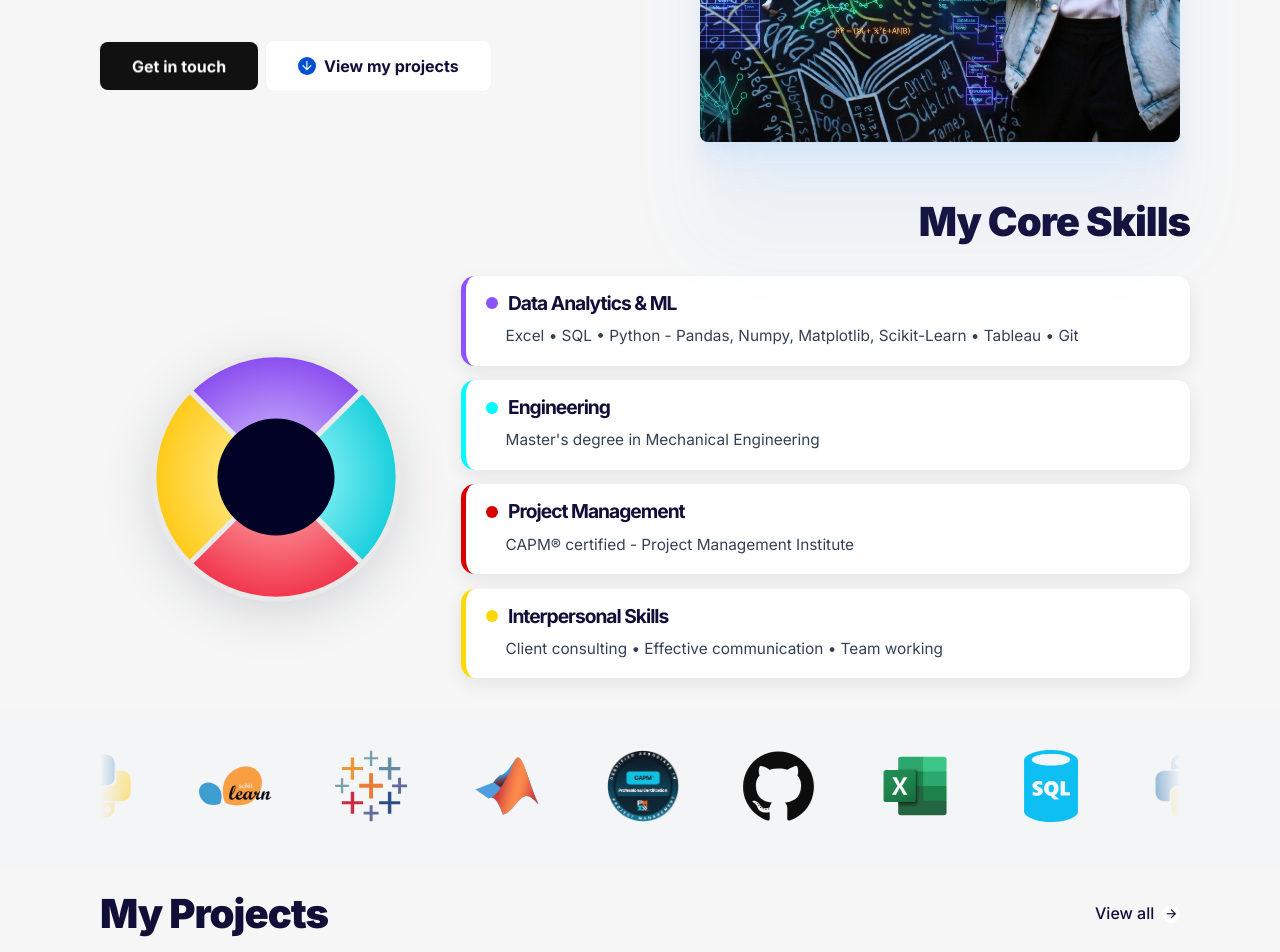
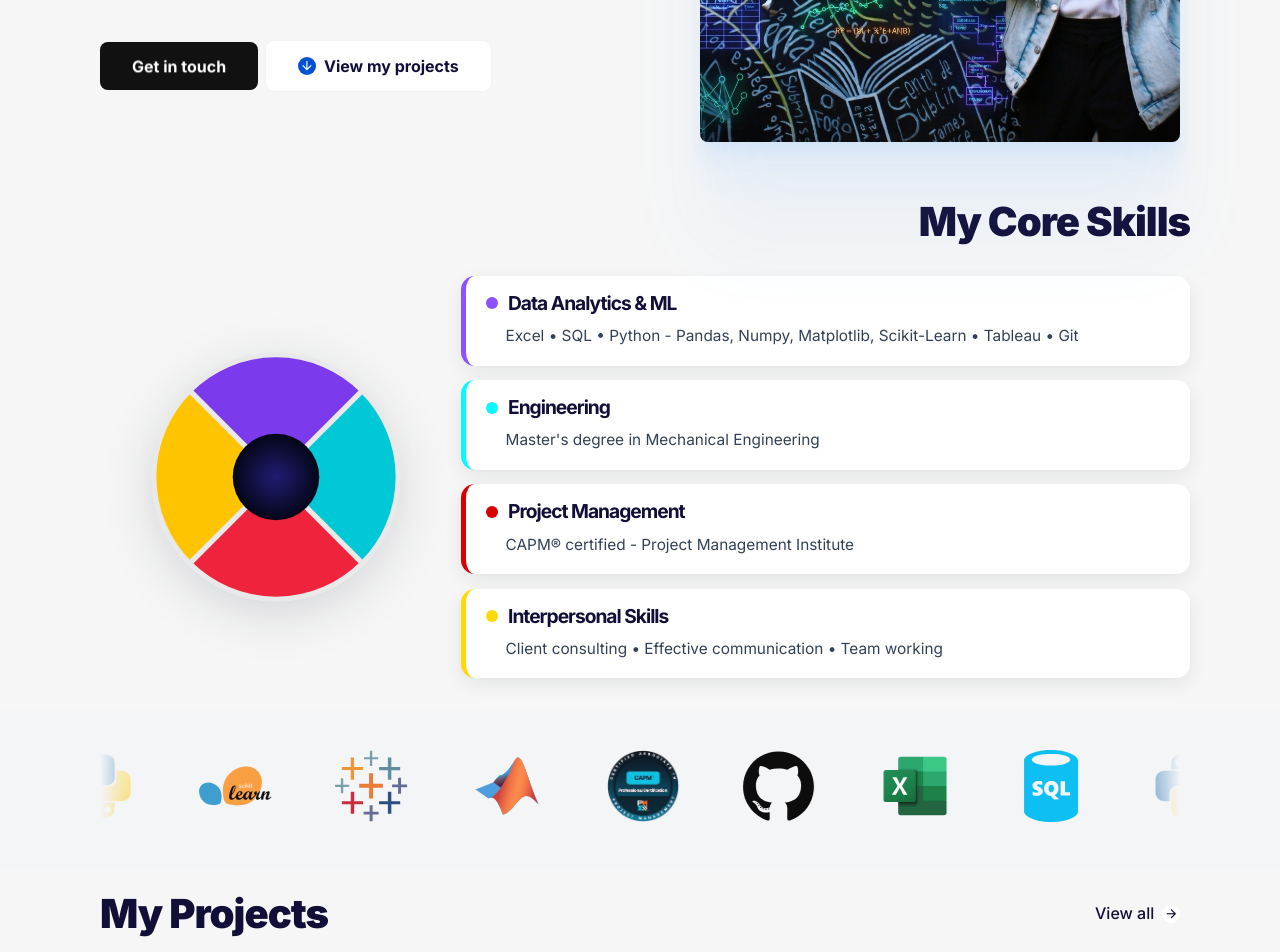
Before and after one commit to gcasarin/gcasarin.github.io, a Jekyll site: the page built from index.html, in a window 1280 px wide. Shown: the part 581-1533 px from the top of the page. Built offline with Jekyll 4.4.1, drawn with Linux system fonts in a browser that asks for light colours; the list of posts is cut into pages by our own code.

Commit message:
Refactor SVG gradients and update pie slice colors

```diff
--- a/_includes/section-skills.html
+++ b/_includes/section-skills.html
@@ -12,25 +12,10 @@
         <div class="pie-wrapper">
           <svg class="skills-pie" viewBox="0 0 220 220" width="280" height="280" role="img" aria-label="Skills breakdown: Data Analytics, Engineering, Project Management, and Interpersonal Skills">
             <defs>
-              <!--Grandienti pie-slices-->
-              <radialGradient id="grad-da" cx="110" cy="110" r="110" gradientUnits="userSpaceOnUse">
-                <stop offset="0%" stop-color="#e0cfff" />
-                <stop offset="100%" stop-color="#7c3aed" />
-              </radialGradient>
-
-              <radialGradient id="grad-eng" cx="110" cy="110" r="110" gradientUnits="userSpaceOnUse">
-                <stop offset="0%" stop-color="#b8ffff" />
-                <stop offset="100%" stop-color="#00c8d7" />
-              </radialGradient>
-
-              <radialGradient id="grad-pm" cx="110" cy="110" r="110" gradientUnits="userSpaceOnUse">
-                <stop offset="0%" stop-color="#ffb3b3" />
-                <stop offset="100%" stop-color="#ef233c" />
-              </radialGradient>
-
-              <radialGradient id="grad-is" cx="110" cy="110" r="110" gradientUnits="userSpaceOnUse">
-                <stop offset="0%" stop-color="#fff5b1" />
-                <stop offset="100%" stop-color="#ffc400" />
+              <!-- Gradiente radiale del foro centrale -->
+              <radialGradient id="grad-hole" cx="110" cy="110" r="34" gradientUnits="userSpaceOnUse">
+                <stop offset="0%" stop-color="#211c72" />
+                <stop offset="100%" stop-color="#030617" />
               </radialGradient>
             </defs>
 
@@ -63,13 +48,13 @@
               <path
                 class="pie-slice"
                 d="M 110 110 L 14 110 A 96 96 0 0 1 110 14 Z"
-                fill="url(#grad-is)"
+                fill="#ffc400"
                 data-target="is"
               />
             </g>
 
-            <!-- Foro centrale per effetto donut -->
-            <circle class="donut-hole" cx="110" cy="110" r="46" />
+            <!-- Foro centrale più piccolo, con gradiente -->
+            <circle class="donut-hole" cx="110" cy="110" r="34" />
           </svg>
         </div>
       </div>
@@ -196,9 +181,9 @@
     transform: scale(1.10);
   }
 
-  /* Colore del foro centrale allineato allo sfondo della pagina */
+  /* Gradiente del foro centrale */
   .skills-section .donut-hole {
-    fill: #010226;
+    fill: url(#grad-hole);
     pointer-events: none;
   }
 
```
Also changed, not shown: other parts of _includes/section-skills.html (+3 -3 lines).
